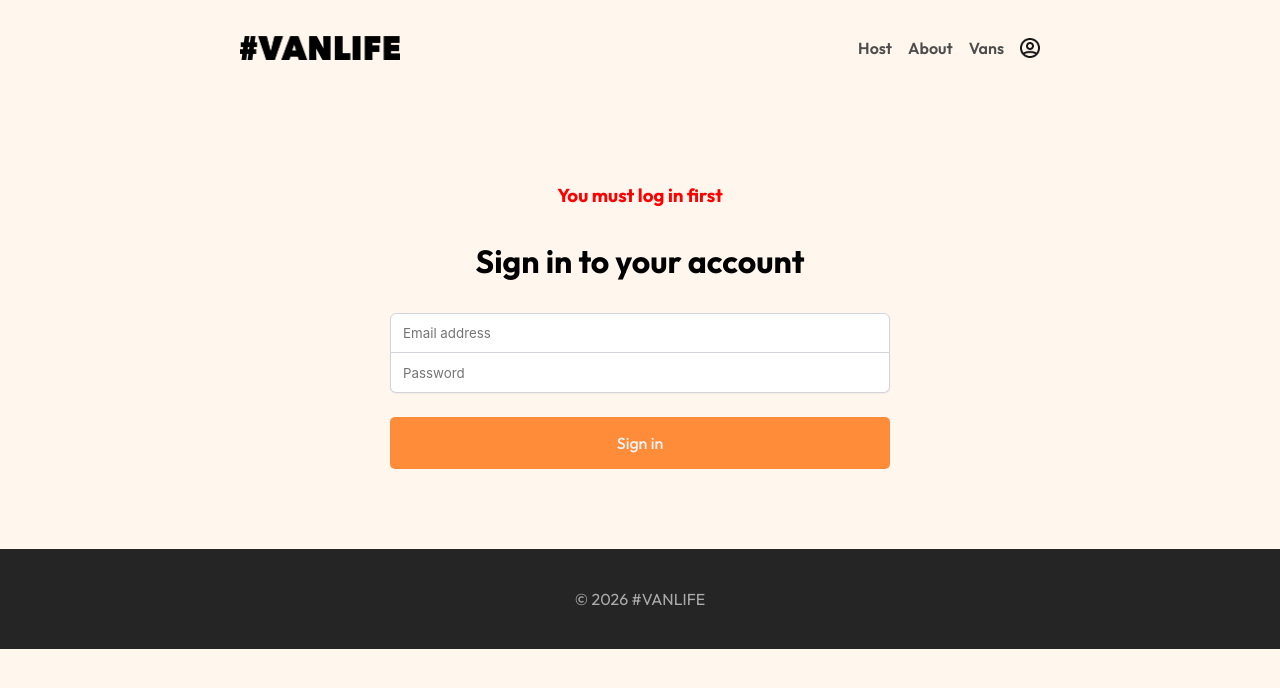
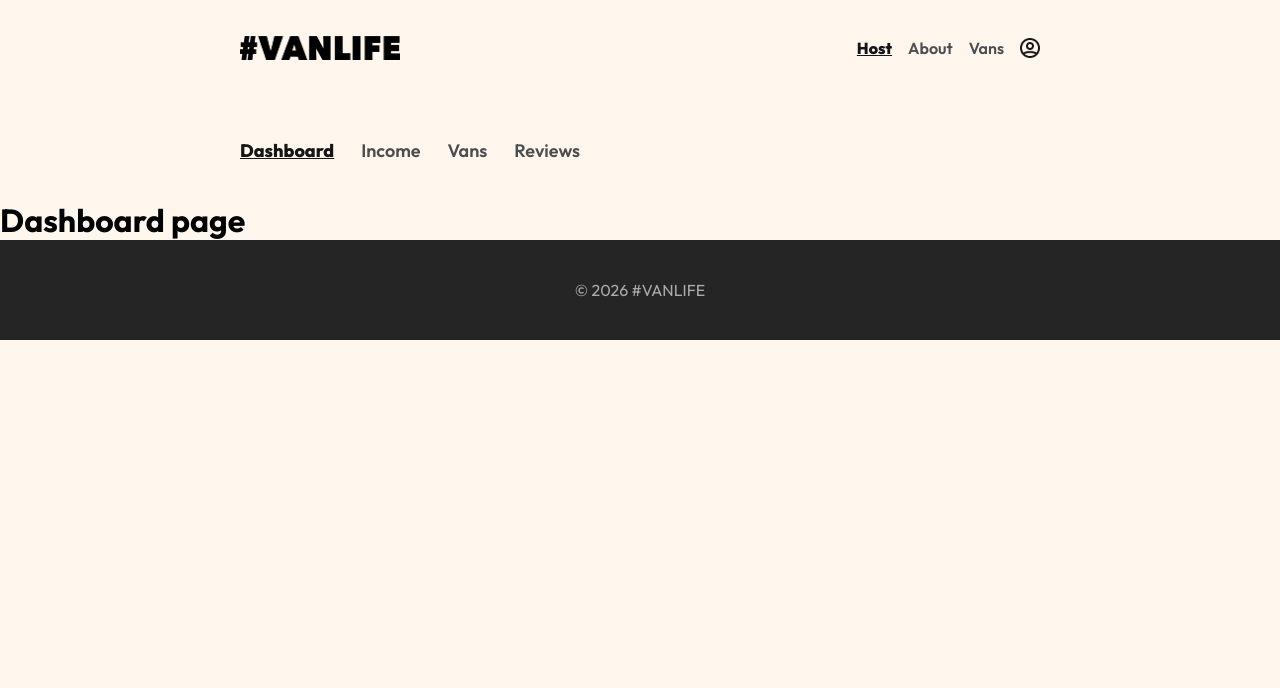
Before and after one commit to Davsan88/vanlife-react-router, a React (Vite) app: page /host in a window 1280 px wide. Before the commit this address led to /login. Shown: the top 688 px of the page. Built offline with nearby package versions, Linux system fonts and the light colour scheme; sample sign-in values are in the browser's storage; what miragejs would draw is missing.

Commit message:
feat: redirect unauthenticated users to login

```diff
--- a/src/components/AuthRequired.jsx
+++ b/src/components/AuthRequired.jsx
@@ -1,15 +1,16 @@
-import { Outlet, Navigate } from "react-router"
+import { Outlet, Navigate, useLocation } from "react-router"
 
 
 const AuthRequired = () => {
+    const isLoggedIn = localStorage.getItem("loggedin")
+    const location = useLocation()
 
-    const authenticated = false
-
-    if (!authenticated) {
+    if (!isLoggedIn) {
         return (
             <Navigate
-                to='login'
-                state={{message: 'You must log in first'}}
+            to='login'
+            state={{message: 'You must log in first', from: location.pathname}}
+            replace
             />
         )
     }
```
